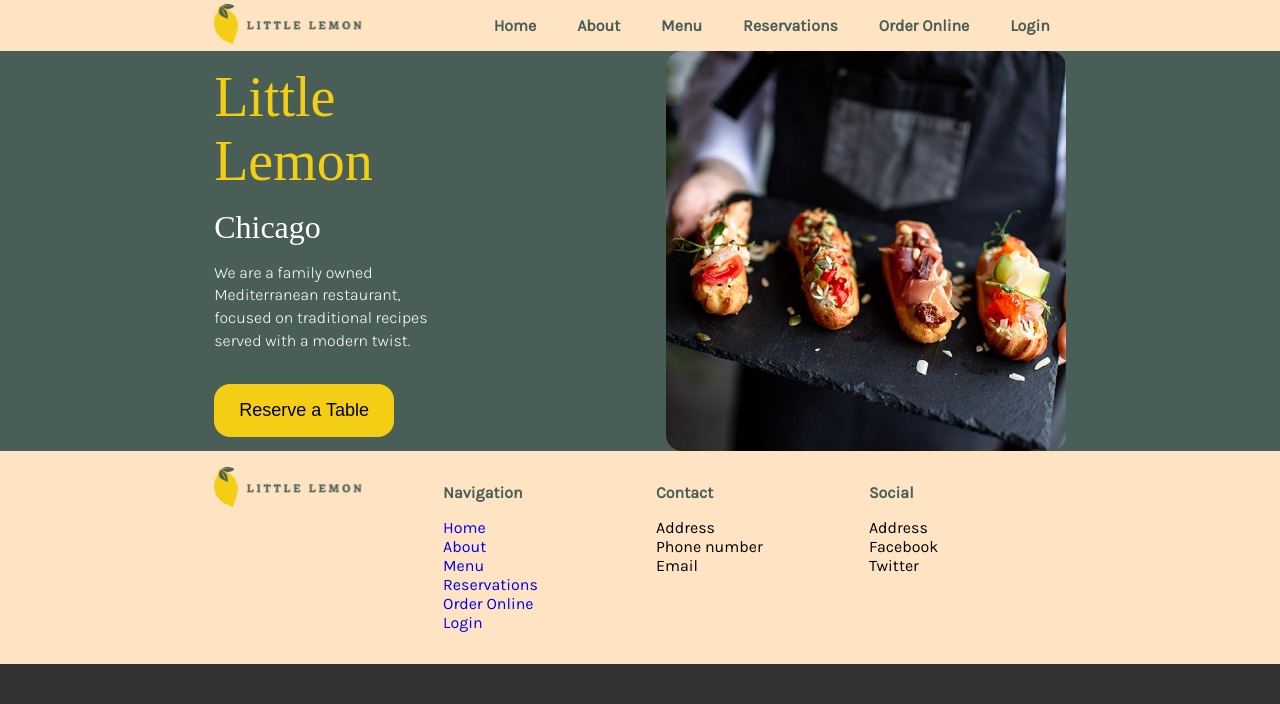
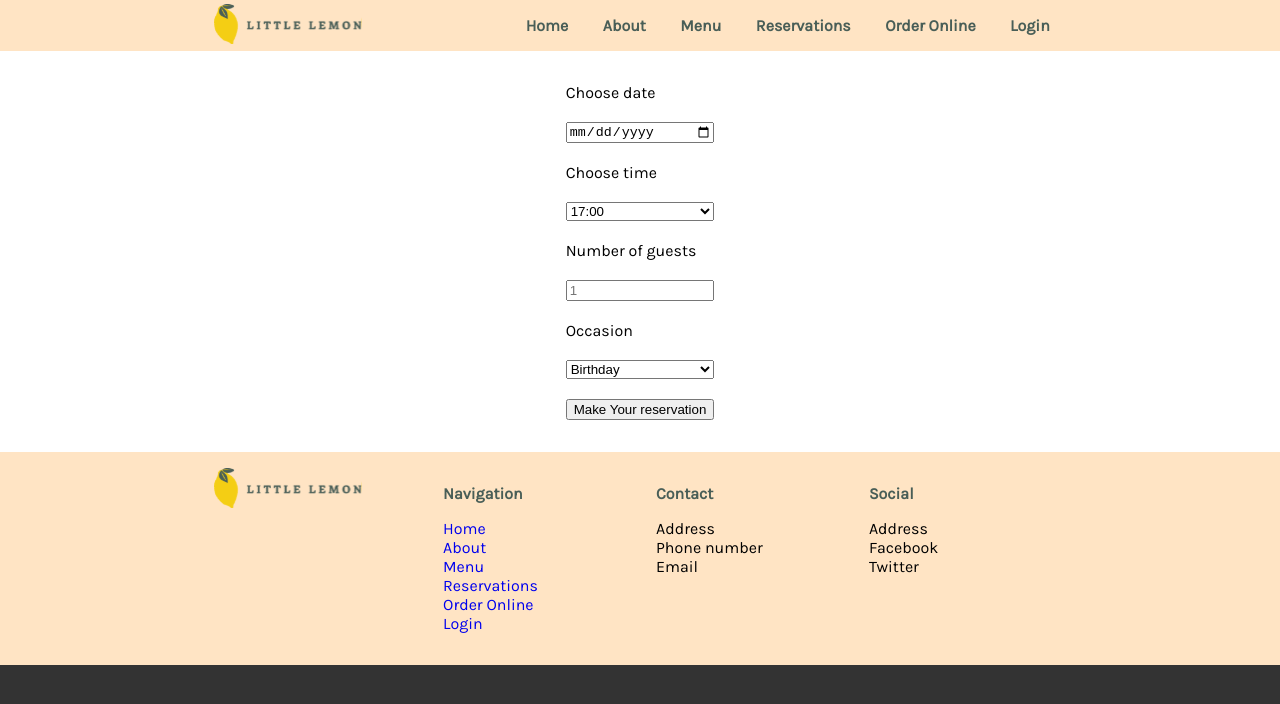
Before and after one commit to TomZhong-au/little-lemon, a React (Create React App) app: page /booking in a window 1280 px wide. Shown: the top 704 px of the page. Built offline with nearby package versions, Linux system fonts and the light colour scheme; a web font is replaced by a local one.

Commit message:
set up react router

```diff
--- a/package.json
+++ b/package.json
@@ -6,9 +6,13 @@
     "@testing-library/jest-dom": "^5.16.5",
     "@testing-library/react": "^13.4.0",
     "@testing-library/user-event": "^13.5.0",
+    "localforage": "^1.10.0",
+    "match-sorter": "^6.3.1",
     "react": "^18.2.0",
     "react-dom": "^18.2.0",
+    "react-router-dom": "^6.14.2",
     "react-scripts": "5.0.1",
+    "sort-by": "^1.2.0",
     "web-vitals": "^2.1.4"
   },
   "scripts": {
--- a/src/App.css
+++ b/src/App.css
@@ -6,6 +6,9 @@
   --highlight-lite: #edefee;
   --highlight-dark: #333333;
   --section-title: 56px;
+}
+* {
+  box-sizing: border-box;
 }
 
 body {
@@ -16,7 +19,7 @@ body {
 .section-grid {
   display: grid;
   grid-template-columns: repeat(12, 1fr);
-  background-color: bisque;
+  background-color: white;
   column-gap: 5px;
   margin-top: 1rem;
   max-width: 1440px;
@@ -135,4 +138,12 @@ footer a:visited {
   padding: 1rem;
   border: none;
   font-size: 18px;
+  font-weight: bold;
+  cursor: pointer;
+  text-decoration: none;
+  text-align: center;
 }
+
+.hero-cta:visited {
+  color: black;
+}
--- /dev/null
+++ b/src/Components/BookingForm/BookingForm.js
@@ -0,0 +1,27 @@
+const BookingForm = () => {
+  return (
+    <form style={{ display: "grid", maxWidth: "200px", gap: "20px" }}>
+      <label htmlFor="res-date">Choose date</label>
+      <input type="date" id="res-date" />
+      <label htmlFor="res-time">Choose time</label>
+      <select id="res-time ">
+        <option>17:00</option>
+        <option>18:00</option>
+        <option>19:00</option>
+        <option>20:00</option>
+        <option>21:00</option>
+        <option>22:00</option>
+      </select>
+      <label htmlFor="guests">Number of guests</label>
+      <input type="number" placeholder="1" min="1" max="10" id="guests" />
+      <label htmlFor="occasion">Occasion</label>
+      <select id="occasion">
+        <option>Birthday</option>
+        <option>Anniversary</option>
+      </select>
+      <input type="submit" value="Make Your reservation" />
+    </form>
+  );
+};
+
+export default BookingForm;
--- a/src/Components/Footer.js
+++ b/src/Components/Footer.js
@@ -4,7 +4,7 @@ import Social from "./Footer/Social";
 
 const Footer = () => {
   return (
-    <footer className="section-grid">
+    <footer className="section-grid" style={{ backgroundColor: "bisque" }}>
       <div className="section-content-wrapper footer-grid">
         <div>
           <img src="./assets/logo.svg" alt="logo" />
--- a/src/Components/Header.js
+++ b/src/Components/Header.js
@@ -2,7 +2,7 @@ import Nav from "./Nav";
 
 const Header = () => {
   return (
-    <header className="section-grid">
+    <header className="section-grid" style={{ backgroundColor: "bisque" }}>
       <div className="section-content-wrapper flex-container header-wrapper">
         <div>
           <img src="./assets/logo.svg" alt="logo" />
--- /dev/null
+++ b/src/Components/Layout.js
@@ -0,0 +1,15 @@
+import { Outlet } from "react-router-dom";
+import Footer from "./Footer";
+import Header from "./Header";
+
+const Layout = () => {
+  return (
+    <>
+      <Header />
+      <Outlet />
+      <Footer />
+    </>
+  );
+};
+
+export default Layout;
--- a/src/Components/Main/Hero/TextContent.js
+++ b/src/Components/Main/Hero/TextContent.js
@@ -13,7 +13,9 @@ const TextContent = () => {
         We are a family owned Mediterranean restaurant, focused on traditional
         recipes served with a modern twist.
       </span>
-      <button className="hero-cta">Reserve a Table</button>
+      <a className="hero-cta" href="/booking">
+        Reserve a Table
+      </a>
     </div>
   );
 };
--- a/src/index.js
+++ b/src/index.js
@@ -1,13 +1,34 @@
-import React from 'react';
-import ReactDOM from 'react-dom/client';
-import './index.css';
-import App from './App';
-import reportWebVitals from './reportWebVitals';
+import React from "react";
+import ReactDOM from "react-dom/client";
+import "./index.css";
+import reportWebVitals from "./reportWebVitals";
+import { RouterProvider, createBrowserRouter } from "react-router-dom";
+import Layout from "./Components/Layout";
+import Homepage from "./pages/Homepage";
+import "./App.css";
+import BookingPage from "./pages/BookingPage";
 
-const root = ReactDOM.createRoot(document.getElementById('root'));
+const router = createBrowserRouter([
+  {
+    element: <Layout />,
+    children: [
+      {
+        path: "/",
+        element: <Homepage />,
+      },
+      {
+        path: "/booking",
+        element: <BookingPage />,
+      },
+    ],
+  },
+]);
+
+const root = ReactDOM.createRoot(document.getElementById("root"));
 root.render(
   <React.StrictMode>
-    <App />
+    {/* <App /> */}
+    <RouterProvider router={router} />
   </React.StrictMode>
 );
 
--- /dev/null
+++ b/src/pages/BookingPage.js
@@ -0,0 +1,19 @@
+import BookingForm from "../Components/BookingForm/BookingForm";
+
+const BookingPage = () => {
+  return (
+    <main className="section-grid">
+      <div
+        className="section-content-wrapper flex-container"
+        style={{
+          justifyContent: "center",
+          padding: "2rem 0",
+        }}
+      >
+        <BookingForm />
+      </div>
+    </main>
+  );
+};
+
+export default BookingPage;
--- /dev/null
+++ b/src/pages/Homepage.js
@@ -0,0 +1,17 @@
+import Hero from "../Components/Main/Hero/Hero";
+import Special from "../Components/Main/Special/Special";
+import Testimonial from "../Components/Main/Testimonial/Testimonial";
+import About from "../Components/Main/About/About";
+
+const Homepage = () => {
+  return (
+    <main>
+      <Hero />
+      <Special />
+      <Testimonial />
+      <About />
+    </main>
+  );
+};
+
+export default Homepage;
```
Also changed, not shown: 1 other file (tests, documents, lock files or other folders).
